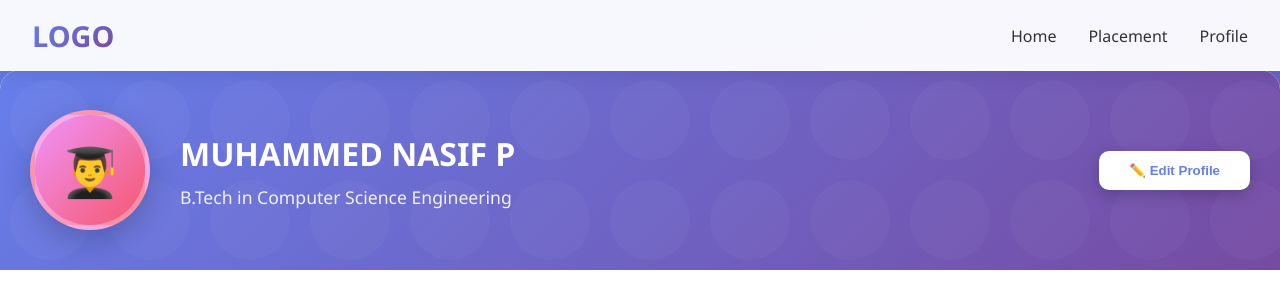
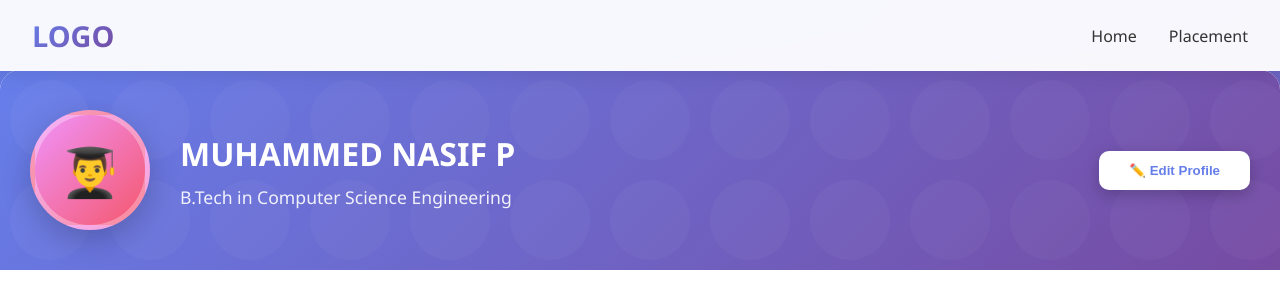
Before and after one commit to muhammednasifp/micro_project, a Django app: a page that uses dbms_project/template/navbar.html in a window 1280 px wide. Shown: the top 300 px of the page. Run offline with Django 5.2, Linux system fonts and the light colour scheme; data comes from the database, SQL or seed files in the repository; both versions use the stored data as it was after the commit.

Commit message:
have some errors

```diff
--- a/dbms_project/student/models.py
+++ b/dbms_project/student/models.py
@@ -1,6 +1,7 @@
 from django.db import models
-
+from django.contrib.auth.models import User
 class Student(models.Model):
+    user=models.OneToOneField(User, on_delete=models.CASCADE, related_name="student",null=True)
     name=models.CharField(max_length=200)
     profile_image=models.ImageField(upload_to='profile_images/',null=True)
     email=models.EmailField(max_length=200)
--- a/dbms_project/student_account/views.py
+++ b/dbms_project/student_account/views.py
@@ -31,6 +31,6 @@ def signup(request):
         print('hello world')
         user=User.objects.create_user(username=username,password=password)
         if user:
-          return  redirect('home')
+          return  redirect('registration')
 
     return render(request,'signup.html')
--- a/dbms_project/template/navbar.html
+++ b/dbms_project/template/navbar.html
@@ -4,7 +4,9 @@
             <ul class="nav-links">
                 <li><a href="{% url 'home'%}">Home</a></li>
                 <li><a href="{% url 'placement'%}">Placement</a></li>
-                <li><a href="{% url 'student_profile' student.id %}">Profile</a></li>
+                <!-- {% if request.user.is_authenticated and request.user.student %} -->
+                <li><a href="{% url 'student_profile' request.user.student.id %}">Profile</a></li>
+                <!-- {% endif %} -->
             </ul>
         </nav>
 </header>
```
Also changed, not shown: dbms_project/db.sqlite3, dbms_project/media/profile_images/enter.png (added), dbms_project/media/profile_images/enter_Zm0keo7.png (added), dbms_project/media/profile_images/welcome.png (added), dbms_project/student/migrations/0003_student_user.py (added).
